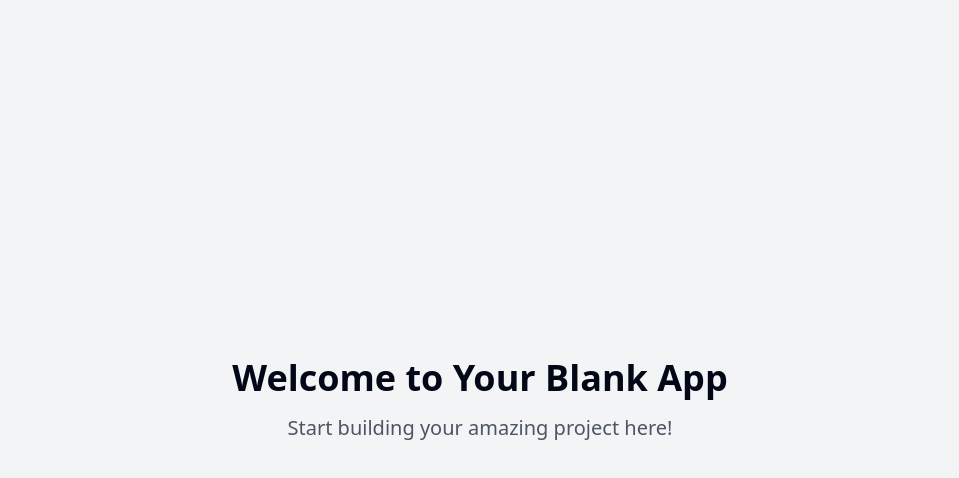
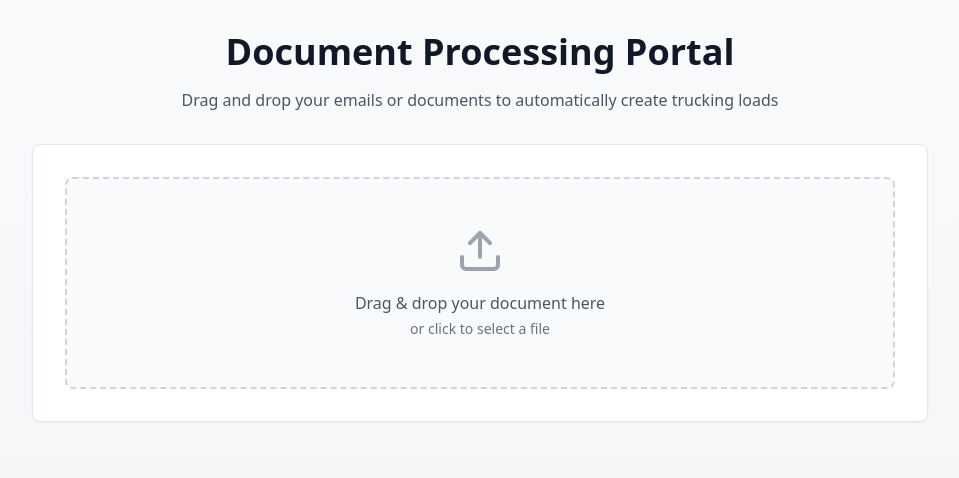
Before and after one commit to Dmvillegas915/drag-o-loadify, a React (Vite) app: page / in a window 1280 px wide. Shown: the top 478 px of the page, without its empty margins (160-1119 px from the left). Built offline with nearby package versions, Linux system fonts and the light colour scheme.

Commit message:
Create drag and drop portal
Implement a drag and drop feature for users to upload emails and documents. Integrate OCR functionality to read the uploaded content and automatically create trucking loads in the TMS application.

```diff
--- a/package.json
+++ b/package.json
@@ -51,6 +51,7 @@
     "react": "^18.3.1",
     "react-day-picker": "^8.10.1",
     "react-dom": "^18.3.1",
+    "react-dropzone": "^14.3.5",
     "react-hook-form": "^7.53.0",
     "react-resizable-panels": "^2.1.3",
     "react-router-dom": "^6.26.2",
@@ -58,6 +59,7 @@
     "sonner": "^1.5.0",
     "tailwind-merge": "^2.5.2",
     "tailwindcss-animate": "^1.0.7",
+    "tesseract.js": "^6.0.0",
     "vaul": "^0.9.3",
     "zod": "^3.23.8"
   },
--- /dev/null
+++ b/src/components/DocumentPreview.tsx
@@ -0,0 +1,36 @@
+
+import { Card } from "@/components/ui/card";
+import { ExtractedData } from "@/types/documents";
+
+interface DocumentPreviewProps {
+  data: ExtractedData;
+}
+
+const DocumentPreview = ({ data }: DocumentPreviewProps) => {
+  return (
+    <div className="mt-8 space-y-4">
+      <h3 className="text-lg font-medium text-gray-900">Extracted Information</h3>
+
+      <Card className="p-4 bg-white">
+        <div className="space-y-4">
+          <div>
+            <h4 className="text-sm font-medium text-gray-500">File Details</h4>
+            <p className="mt-1 text-sm text-gray-900">
+              {data.parsedData.filename} ({(data.parsedData.size / 1024).toFixed(2)} KB)
+            </p>
+          </div>
+
+          <div>
+            <h4 className="text-sm font-medium text-gray-500">Extracted Text</h4>
+            <pre className="mt-1 text-sm text-gray-900 whitespace-pre-wrap font-mono bg-gray-50 p-4 rounded-md">
+              {data.raw.slice(0, 500)}
+              {data.raw.length > 500 ? "..." : ""}
+            </pre>
+          </div>
+        </div>
+      </Card>
+    </div>
+  );
+};
+
+export default DocumentPreview;
--- /dev/null
+++ b/src/components/DragDropZone.tsx
@@ -0,0 +1,75 @@
+
+import { useDropzone } from "react-dropzone";
+import { ProcessingStatus } from "@/types/documents";
+import { cn } from "@/lib/utils";
+import { Upload, FileText, Check, AlertCircle } from "lucide-react";
+
+interface DragDropZoneProps {
+  onDrop: (files: File[]) => void;
+  status: ProcessingStatus;
+}
+
+const DragDropZone = ({ onDrop, status }: DragDropZoneProps) => {
+  const { getRootProps, getInputProps, isDragActive } = useDropzone({
+    onDrop,
+    accept: {
+      'application/pdf': ['.pdf'],
+      'image/*': ['.png', '.jpg', '.jpeg']
+    },
+    multiple: false
+  });
+
+  return (
+    <div
+      {...getRootProps()}
+      className={cn(
+        "border-2 border-dashed rounded-lg p-12 transition-all duration-200 ease-in-out cursor-pointer",
+        {
+          "border-gray-300 bg-gray-50": !isDragActive && status === "idle",
+          "border-blue-400 bg-blue-50": isDragActive,
+          "border-green-400 bg-green-50": status === "complete",
+          "border-yellow-400 bg-yellow-50": status === "processing",
+          "border-red-400 bg-red-50": status === "error",
+        }
+      )}
+    >
+      <input {...getInputProps()} />
+      <div className="flex flex-col items-center justify-center space-y-4 text-center">
+        {status === "idle" && (
+          <>
+            <Upload className="w-12 h-12 text-gray-400" />
+            <div className="space-y-1">
+              <p className="text-gray-600">
+                {isDragActive ? "Drop your document here" : "Drag & drop your document here"}
+              </p>
+              <p className="text-sm text-gray-500">or click to select a file</p>
+            </div>
+          </>
+        )}
+
+        {status === "processing" && (
+          <>
+            <FileText className="w-12 h-12 text-yellow-500 animate-pulse" />
+            <p className="text-yellow-600">Processing your document...</p>
+          </>
+        )}
+
+        {status === "complete" && (
+          <>
+            <Check className="w-12 h-12 text-green-500" />
+            <p className="text-green-600">Document processed successfully</p>
+          </>
+        )}
+
+        {status === "error" && (
+          <>
+            <AlertCircle className="w-12 h-12 text-red-500" />
+            <p className="text-red-600">Error processing document</p>
+          </>
+        )}
+      </div>
+    </div>
+  );
+};
+
+export default DragDropZone;
--- a/src/pages/Index.tsx
+++ b/src/pages/Index.tsx
@@ -1,11 +1,102 @@
-// Update this page (the content is just a fallback if you fail to update the page)
+
+import { useCallback, useState } from "react";
+import { useDropzone } from "react-dropzone";
+import { createWorker } from "tesseract.js";
+import { toast } from "sonner";
+import { Card } from "@/components/ui/card";
+import { Progress } from "@/components/ui/progress";
+import DragDropZone from "@/components/DragDropZone";
+import DocumentPreview from "@/components/DocumentPreview";
+import { ProcessingStatus, ExtractedData } from "@/types/documents";
 
 const Index = () => {
+  const [status, setStatus] = useState<ProcessingStatus>("idle");
+  const [progress, setProgress] = useState(0);
+  const [extractedData, setExtractedData] = useState<ExtractedData | null>(null);
+
+  const processDocument = async (file: File) => {
+    try {
+      setStatus("processing");
+      setProgress(0);
+
+      const worker = await createWorker({
+        logger: (m) => {
+          if (m.status === "recognizing text") {
+            setProgress(Math.round(m.progress * 100));
+          }
+        },
+      });
+
+      await worker.loadLanguage("eng");
+      await worker.initialize("eng");
+
+      const { data: { text } } = await worker.recognize(file);
+      await worker.terminate();
+
+      // Here you would implement your parsing logic for the TMS application
+      // This is a simplified example
+      const extractedData: ExtractedData = {
+        raw: text,
+        parsedData: {
+          // Add your specific parsing logic here
+          timestamp: new Date().toISOString(),
+          filename: file.name,
+          size: file.size,
+        }
+      };
+
+      setExtractedData(extractedData);
+      setStatus("complete");
+      toast.success("Document processed successfully");
+    } catch (error) {
+      console.error("Processing error:", error);
+      setStatus("error");
+      toast.error("Failed to process document");
+    }
+  };
+
+  const onDrop = useCallback((acceptedFiles: File[]) => {
+    if (acceptedFiles.length === 0) return;
+
+    const file = acceptedFiles[0];
+    if (file.type !== "application/pdf" && !file.type.startsWith("image/")) {
+      toast.error("Please upload a PDF or image file");
+      return;
+    }
+
+    processDocument(file);
+  }, []);
+
   return (
-    <div className="min-h-screen flex items-center justify-center bg-gray-100">
-      <div className="text-center">
-        <h1 className="text-4xl font-bold mb-4">Welcome to Your Blank App</h1>
-        <p className="text-xl text-gray-600">Start building your amazing project here!</p>
+    <div className="min-h-screen bg-gradient-to-b from-gray-50 to-gray-100 px-4 py-8">
+      <div className="max-w-4xl mx-auto space-y-8">
+        <div className="text-center space-y-4">
+          <h1 className="text-4xl font-semibold text-gray-900">Document Processing Portal</h1>
+          <p className="text-gray-600 max-w-2xl mx-auto">
+            Drag and drop your emails or documents to automatically create trucking loads
+          </p>
+        </div>
+
+        <Card className="p-8">
+          <DragDropZone
+            onDrop={onDrop}
+            status={status}
+          />
+
+          {status === "processing" && (
+            <div className="mt-6 space-y-2">
+              <div className="flex justify-between text-sm text-gray-600">
+                <span>Processing document...</span>
+                <span>{progress}%</span>
+              </div>
+              <Progress value={progress} />
+            </div>
+          )}
+
+          {extractedData && status === "complete" && (
+            <DocumentPreview data={extractedData} />
+          )}
+        </Card>
       </div>
     </div>
   );
--- /dev/null
+++ b/src/types/documents.ts
@@ -0,0 +1,12 @@
+
+export type ProcessingStatus = "idle" | "processing" | "complete" | "error";
+
+export interface ExtractedData {
+  raw: string;
+  parsedData: {
+    timestamp: string;
+    filename: string;
+    size: number;
+    // Add more specific fields based on your TMS requirements
+  };
+}
```
Also changed, not shown: 1 other file (tests, documents, lock files or other folders).
